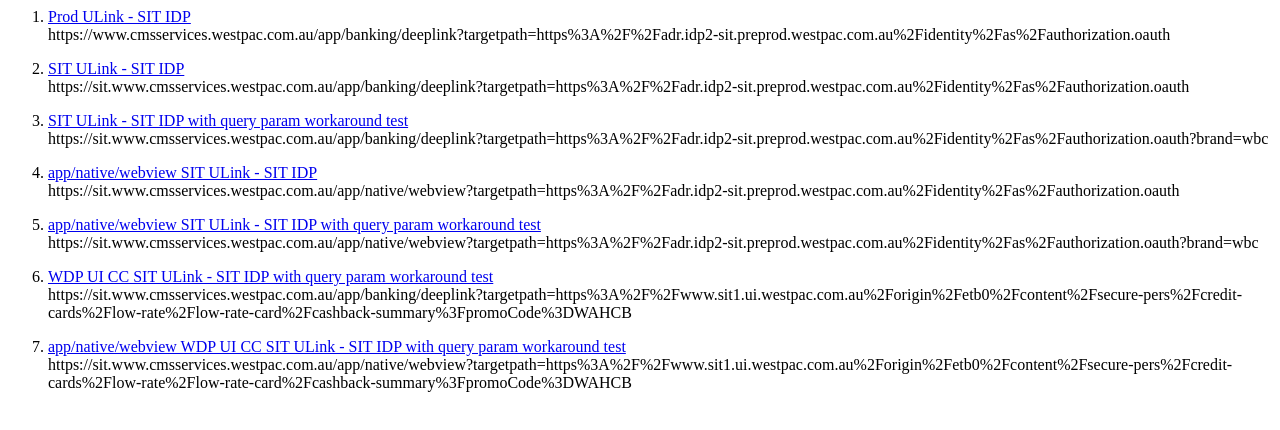
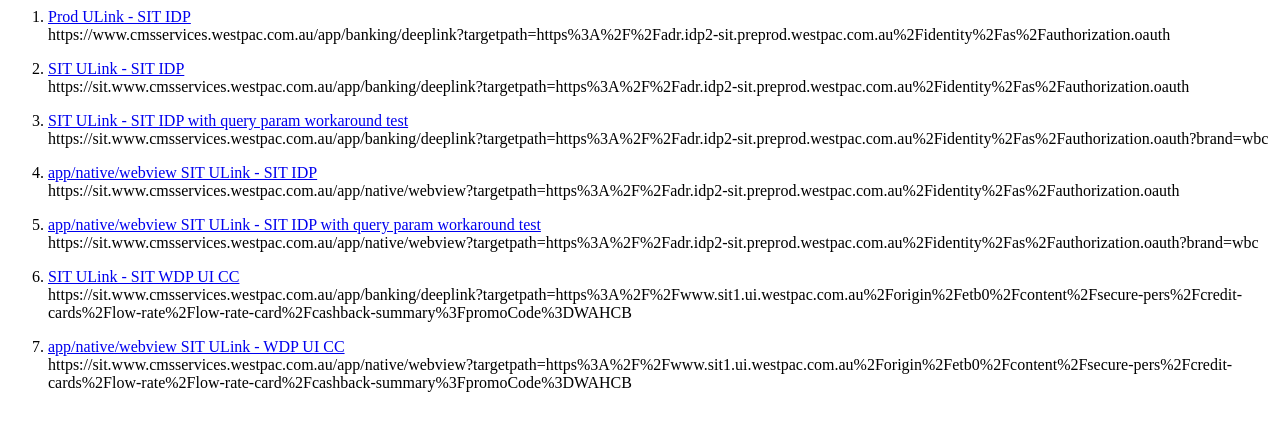
Before and after one commit to jcuiuliwbc/static, a plain HTML site: page index.html in a window 1280 px wide. Drawn offline with Linux system fonts and the light colour scheme.

Commit message:
Update index.html

```diff
--- a/index.html
+++ b/index.html
@@ -27,12 +27,12 @@
         https://sit.www.cmsservices.westpac.com.au/app/native/webview?targetpath=https%3A%2F%2Fadr.idp2-sit.preprod.westpac.com.au%2Fidentity%2Fas%2Fauthorization.oauth?brand=wbc
         </p></li>
         <li><p>
-        <a href="https://sit.www.cmsservices.westpac.com.au/app/banking/deeplink?targetpath=https%3A%2F%2Fwww.sit1.ui.westpac.com.au%2Forigin%2Fetb0%2Fcontent%2Fsecure-pers%2Fcredit-cards%2Flow-rate%2Flow-rate-card%2Fcashback-summary%3FpromoCode%3DWAHCB">WDP UI CC SIT ULink - SIT IDP with query param workaround test</a>
+        <a href="https://sit.www.cmsservices.westpac.com.au/app/banking/deeplink?targetpath=https%3A%2F%2Fwww.sit1.ui.westpac.com.au%2Forigin%2Fetb0%2Fcontent%2Fsecure-pers%2Fcredit-cards%2Flow-rate%2Flow-rate-card%2Fcashback-summary%3FpromoCode%3DWAHCB">SIT ULink - SIT WDP UI CC</a>
         <br />
         https://sit.www.cmsservices.westpac.com.au/app/banking/deeplink?targetpath=https%3A%2F%2Fwww.sit1.ui.westpac.com.au%2Forigin%2Fetb0%2Fcontent%2Fsecure-pers%2Fcredit-cards%2Flow-rate%2Flow-rate-card%2Fcashback-summary%3FpromoCode%3DWAHCB
         </p></li>
         <li><p>
-        <a href="https://sit.www.cmsservices.westpac.com.au/app/native/webview?targetpath=https%3A%2F%2Fwww.sit1.ui.westpac.com.au%2Forigin%2Fetb0%2Fcontent%2Fsecure-pers%2Fcredit-cards%2Flow-rate%2Flow-rate-card%2Fcashback-summary%3FpromoCode%3DWAHCB">app/native/webview WDP UI CC SIT ULink - SIT IDP with query param workaround test</a>
+        <a href="https://sit.www.cmsservices.westpac.com.au/app/native/webview?targetpath=https%3A%2F%2Fwww.sit1.ui.westpac.com.au%2Forigin%2Fetb0%2Fcontent%2Fsecure-pers%2Fcredit-cards%2Flow-rate%2Flow-rate-card%2Fcashback-summary%3FpromoCode%3DWAHCB">app/native/webview SIT ULink - WDP UI CC </a>
         <br />
         https://sit.www.cmsservices.westpac.com.au/app/native/webview?targetpath=https%3A%2F%2Fwww.sit1.ui.westpac.com.au%2Forigin%2Fetb0%2Fcontent%2Fsecure-pers%2Fcredit-cards%2Flow-rate%2Flow-rate-card%2Fcashback-summary%3FpromoCode%3DWAHCB
         </p></li>
```
